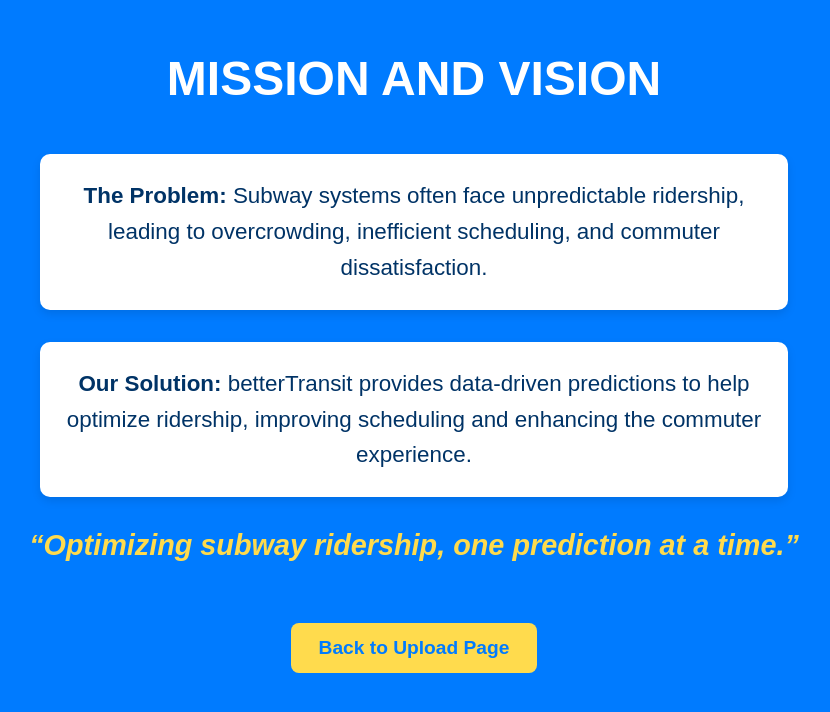
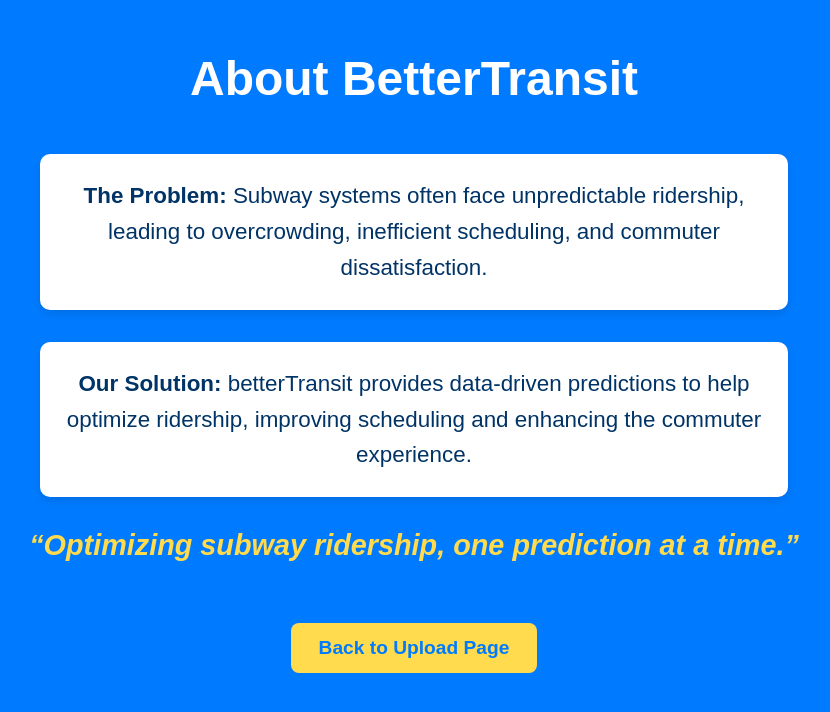
Before and after one commit to dyzhao1011/bettertransit, a React (Create React App) app: page /overview in a window 1280 px wide. Shown: the part 102-814 px from the top of the page, without its empty margins (274-1104 px from the left). Built offline with nearby package versions, Linux system fonts and the light colour scheme.

Commit message:
Update ProjectOverviewPage.js

```diff
--- a/src/ProjectOverviewPage.js
+++ b/src/ProjectOverviewPage.js
@@ -17,7 +17,7 @@ function ProjectOverviewPage() {
 
   return (
     <div className="overview-container">
-      <h1>MISSION AND VISION</h1>
+      <h1>About BetterTransit</h1>
       <p className="problem-statement">
         <strong>The Problem:</strong> Subway systems often face unpredictable ridership, leading to overcrowding, inefficient scheduling, and commuter dissatisfaction.
       </p>
```
